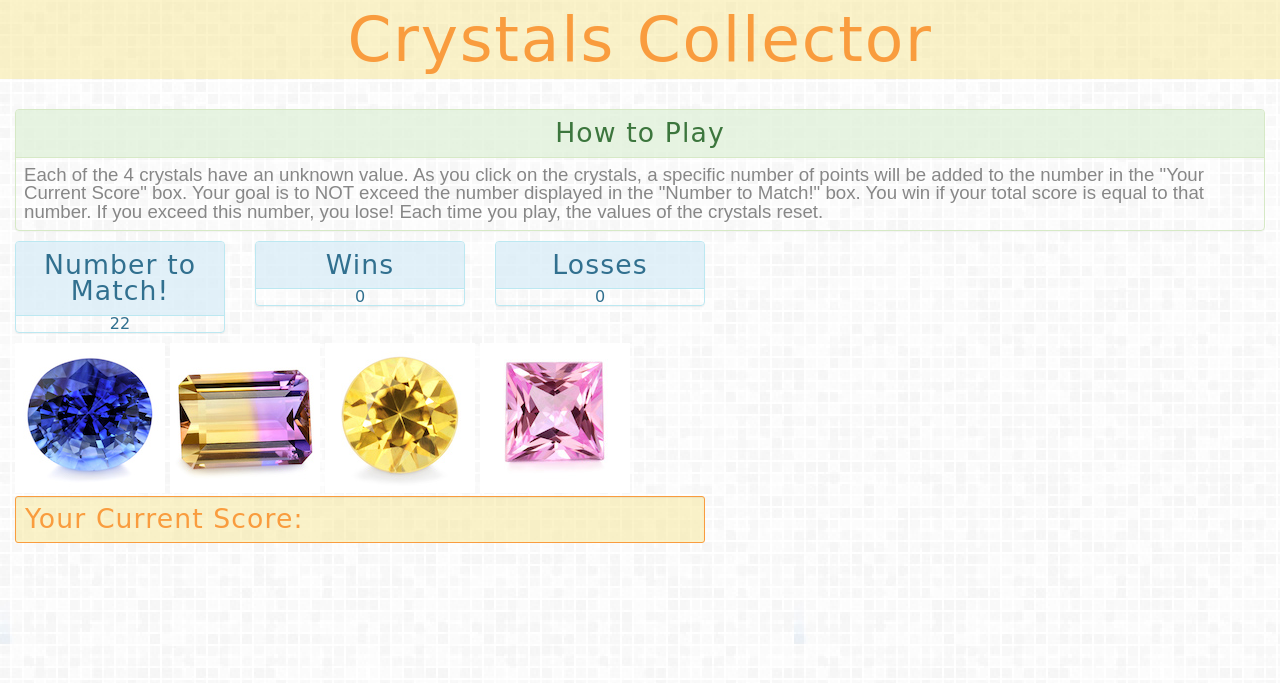
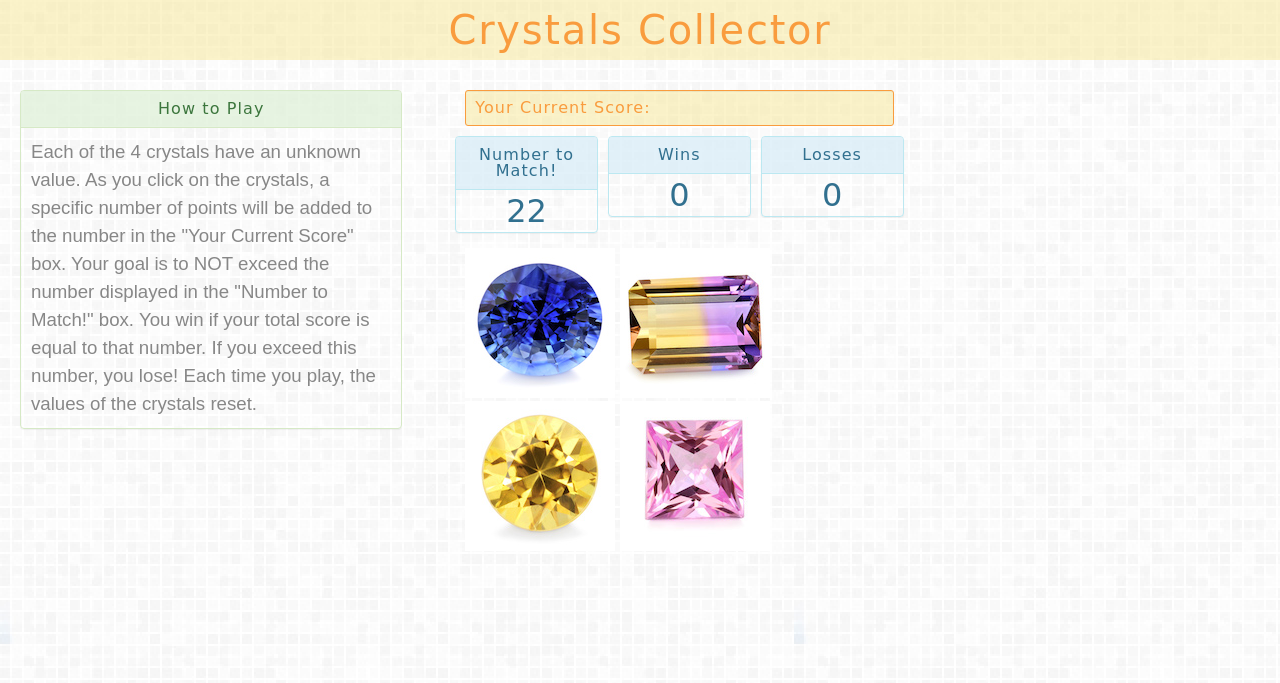
Before and after one commit to Mer262/week-4-game, a PHP site: page / in a window 1280 px wide. Shown: the top 683 px of the page. Run offline with PHP 8.4, Linux system fonts and the light colour scheme; some web fonts are replaced.

Commit message:
F--- YEAH IT WORKS

```diff
--- a/assets/css/style.css
+++ b/assets/css/style.css
@@ -8,29 +8,45 @@
 	font-family: 'Rum Raisin', sans-serif;
 	font-size: 14pt;
 	color: #878787;
+	line-height: 1.5;
 	/*font-family: 'Aclonica', sans-serif;*/
 }
 
 .jumbotron {
    background: rgba(247, 231, 150, 0.5);
+   padding-top: 10px;
+   padding-bottom: 10px;
+}
+
+.col-sm-3 {
+	padding: 5px;
+}
+
+#no-padding {
+	padding-top: 0;
 }
 
 #padding {
-	padding-top: 30px;
-	padding-bottom: 30px;
+	padding-top: 10px;
+	padding-bottom: 10px;
+	padding-left: 10px;
+	padding-right: 10px;
 }
 
 #headline {
 	letter-spacing: 1.75px;
 	color: rgb(249, 156, 62);
+	font-size: 30pt;
 }
 
 #left-container {
 	width: 33%;
+	float: left;
 }
 
 #right-container {
 	width: 66%;
+	float: right;
 }
 
 .full-width {
@@ -38,7 +54,7 @@
 }
 
 .panel-title {
-	font-size: 20pt;
+	/*font-size: 20pt;*/
 	letter-spacing: 1.1px;
 }
 
@@ -49,14 +65,12 @@
 
 .blue-contents {
 	color: #31708F;
+	font-size: 24pt;
 }
 
 .panel-body {
-	padding: 0;
-}
+	padding: 5px;
 
-#padding {
-	padding: 8px;
 }
 
 .left-panel {
@@ -71,6 +85,7 @@
 	background: rgba(247, 231, 150, 0.5);
 	color: rgb(249, 156, 62);
 	letter-spacing: 1.1px;
-	font-size: 20pt;
+	/*font-size: 24pt;*/
 	border: 1px solid rgb(249, 156, 62);
+	margin-bottom: 5px;
 }
--- a/index.html
+++ b/index.html
@@ -37,16 +37,15 @@
 
 <body>
     <div class="row">
-        <div class="jumbotron" id="padding">
+        <div class="jumbotron">
             <h1 class="text-center" id="headline">Crystals Collector</h1>
         </div>
     </div>
     <div class="container-fluid">
         <div class="row">
-        <div class="col-sm-3 full-width">
-            <!-- <div class="container"> -->
+            <div class="container" id="left-container">
+                <div class="col-sm-3 full-width" id="no-padding">
                     <!-- <div class="col-md-3"> -->
-
                     <div class="panel panel-success full-width">
                         <div class="panel-heading left-panel">
                             <h3 class="panel-title text-center">How to Play</h3>
@@ -56,13 +55,18 @@
                         </div>
                     </div>
                     <!-- </div> -->
-                <!-- </div> -->
                 </div>
-            <!-- <div class="container"> -->
-                <br>
-                <div class="col-md-9">
+            </div>
+            <div class="container" id="right-container">
+                <div class="col-sm-9">
                     <div class="row">
-                        <div class="col-md-3">
+                        <div class="col-sm-9">
+                            <div class="well well-sm" id="score">Your Current Score:
+                            </div>
+                        </div>
+                    </div>
+                    <div class="row">
+                        <div class="col-sm-3">
                             <div class="panel panel-info">
                                 <div class="panel-heading text-center right-panel">
                                     <h3 class="panel-title">Number to Match!</h3>
@@ -72,7 +76,7 @@
                                 </div>
                             </div>
                         </div>
-                        <div class="col-md-3">
+                        <div class="col-sm-3">
                             <div class="panel panel-info">
                                 <div class="panel-heading text-center right-panel">
                                     <h3 class="panel-title">Wins</h3>
@@ -82,7 +86,7 @@
                                 </div>
                             </div>
                         </div>
-                        <div class="col-md-3">
+                        <div class="col-sm-3">
                             <div class="panel panel-info">
                                 <div class="panel-heading text-center right-panel">
                                     <h3 class="panel-title">Losses</h3>
@@ -97,26 +101,22 @@
                         <div class="col-md-9 full-width crystals">
                             <img src="assets/images/blueCircle.jpg" id="crystal-1" value="jewel1Value" alt="saphire" />
                             <img src="assets/images/multiRectangle.jpg" id="crystal-2" value="jewel2Value" alt="multi-colored jewel" />
+                        </div>
+                    </div>
+                    <div class="row">
+                        <div class="col-md-9 full-width crystals">
                             <img src="assets/images/yellowCircle.jpg" id="crystal-3" value="jewel3Value" alt="zircon" />
                             <img src="assets/images/pinkSquare.jpg" id="crystal-4" value="jewel4Value" alt="pink jewel" />
                         </div>
                     </div>
-                    <div class="row">
+                    <!-- <div class="row">
                         <div class="col-sm-9">
                             <div class="well well-sm" id="score">Your Current Score:
                             </div>
-                            <!-- <div class="panel panel-success">
-                            <div class="panel-heading left-panel">
-                                <h3 class="panel-title text-center">Your Current Score</h3>
-                            </div>
-                            <div class="panel-body text-center">
-                                <h1 id="current-score"></h1>
                         </div>
                     </div> -->
                 </div>
             </div>
-                </div>
-            <!-- </div> -->
         </div>
     </div>
     <script type="text/javascript" src="assets/javascript/game.js">
```
Lines whose indentation alone changed are shown as unchanged.
